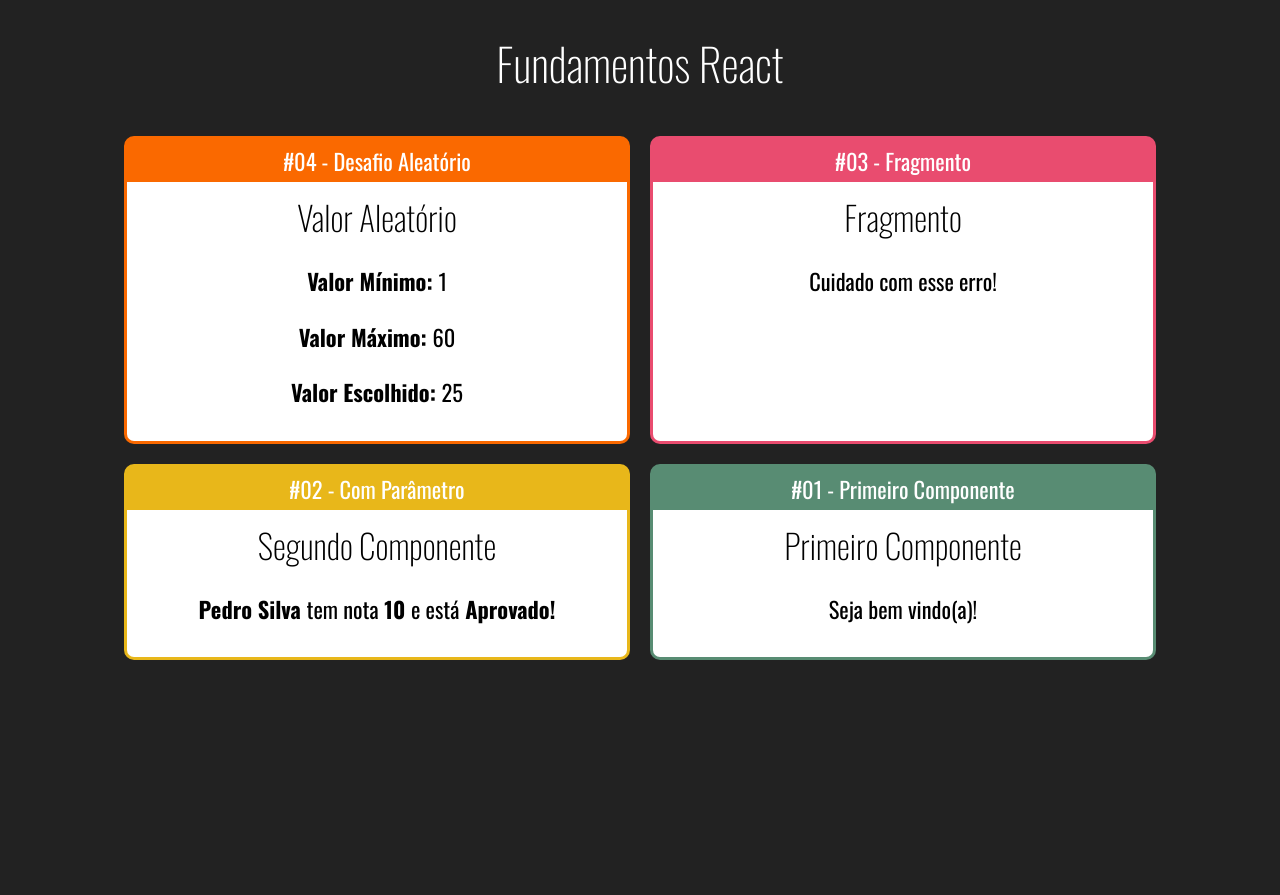
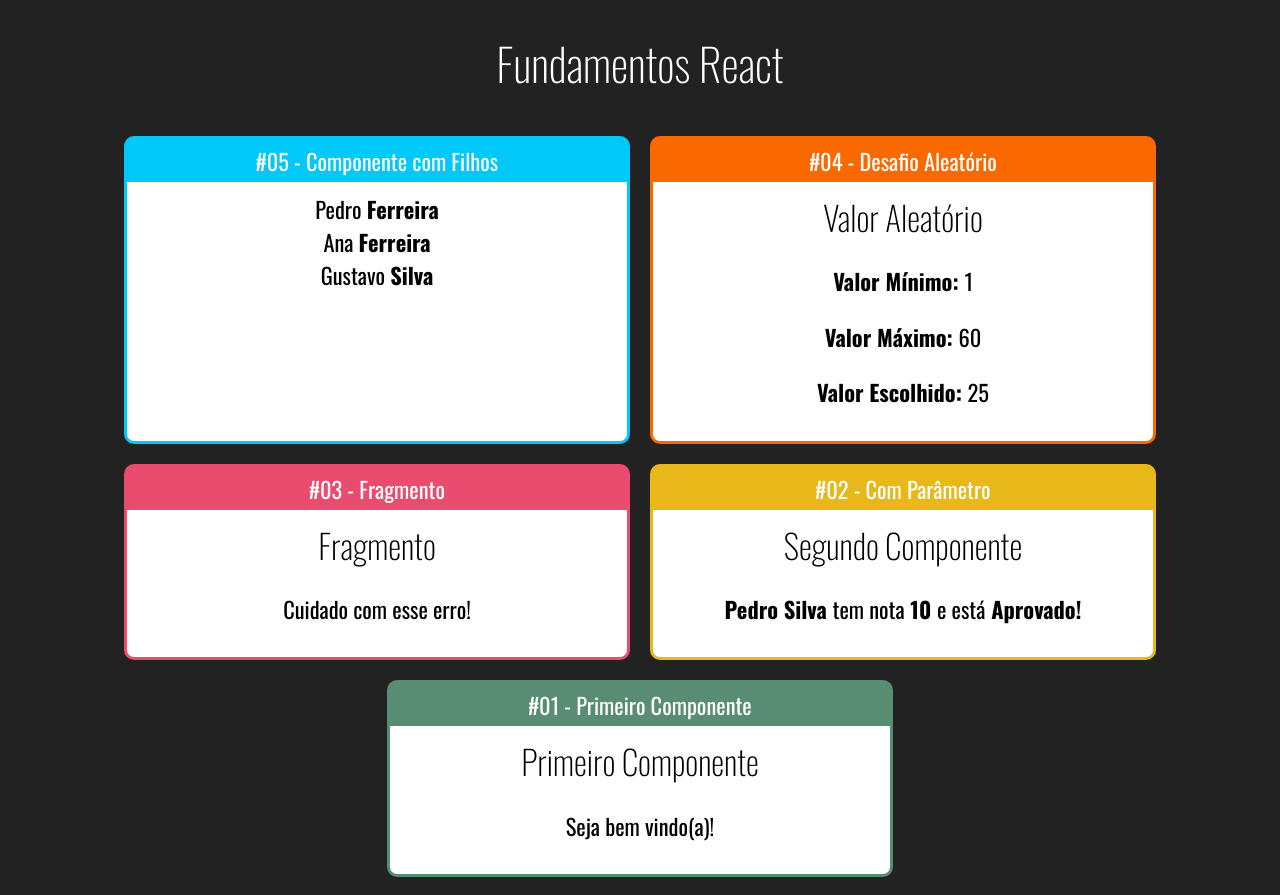
Before and after one commit to thomassilva23/fundamentos-react, a React (Create React App) app: page / in a window 1280 px wide. Before the commit the page ends 800 px from the top, so only its background shows below. Built offline with nearby package versions, Linux system fonts and the light colour scheme.

Commit message:
16- Componente filho #01

```diff
--- a/src/App.jsx
+++ b/src/App.jsx
@@ -2,6 +2,9 @@
 import React from "react";
 
 import Card from "./components/layout/Card";
+
+import Familia from "./components/basicos/Familia";
+
 import Aleatorio from "./components/basicos/Aleatorio";
 import Fragmento from "./components/basicos/Fragmento";
 import ComParametro from "./components/basicos/ComParametro";
@@ -13,6 +16,10 @@
     <h1>Fundamentos React</h1>
 
     <div className="Cards">
+      <Card titulo="#05 - Componente com Filhos" color="#00C8F8">
+        <Familia sobrenome="Ferreira"></Familia>
+      </Card>
+
       <Card titulo="#04 - Desafio Aleatório" color="#FA6900">
         <Aleatorio min={1} max={60}></Aleatorio>
       </Card>
--- /dev/null
+++ b/src/components/basicos/Familia.jsx
@@ -0,0 +1,12 @@
+import React from "react";
+import FamiliaMembro from "./FamiliaMembro";
+
+export default (props) => {
+  return (
+    <div>
+      <FamiliaMembro nome="Pedro" sobrenome={props.sobrenome} />
+      <FamiliaMembro nome="Ana" {...props} />
+      <FamiliaMembro nome="Gustavo" sobrenome="Silva" />
+    </div>
+  );
+};
--- /dev/null
+++ b/src/components/basicos/FamiliaMembro.jsx
@@ -0,0 +1,9 @@
+import React from "react";
+
+export default (props) => {
+  return (
+    <div>
+      {props.nome} <strong>{props.sobrenome}</strong>
+    </div>
+  );
+};
```
